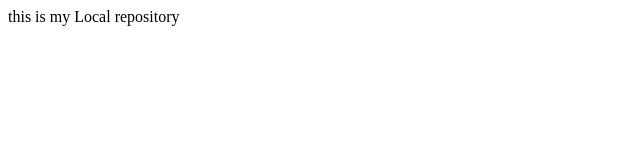
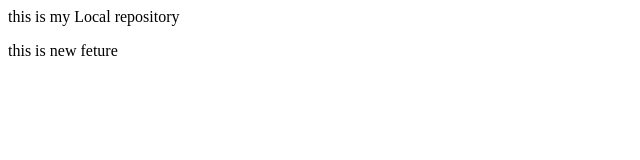
Before and after one commit to MohitMohit235/LOCALREPO, a plain HTML site: page index.html in a window 1280 px wide. Shown: the full height of the page, 0-640 px from the left. Drawn offline with Linux system fonts and the light colour scheme.

Commit message:
new branch feture

```diff
--- a/index.html
+++ b/index.html
@@ -1 +1,2 @@
 <p>this is my Local repository</p>
+<p>this is new feture<p>
```
